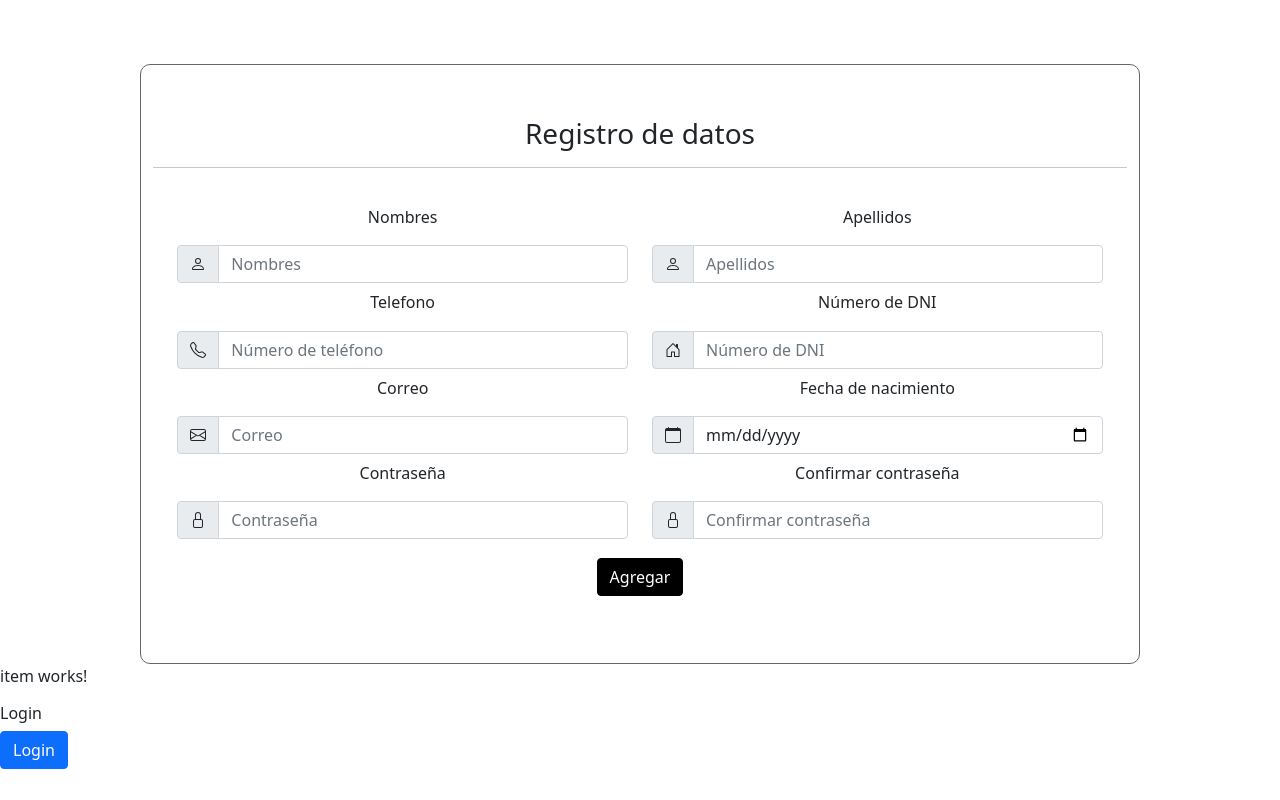
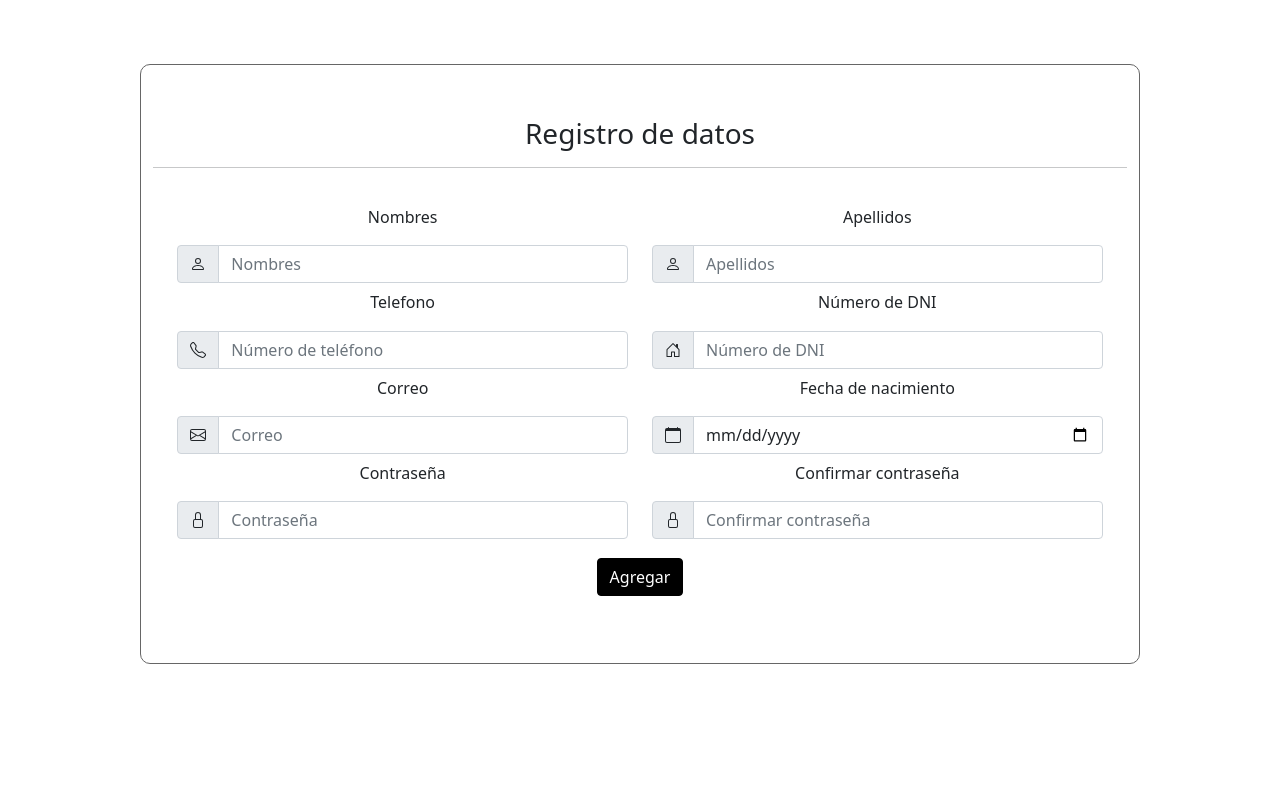
Before and after one commit to Cypher-Ai/Pizzeria, an Angular app in the folder projectoPizzeria/: page / in a window 1280 px wide. Built offline with nearby package versions, Linux system fonts and the light colour scheme.

Commit message:
modificacion mínima

```diff
--- a/projectoPizzeria/src/app/app.component.html
+++ b/projectoPizzeria/src/app/app.component.html
@@ -1,3 +1 @@
 <app-registro></app-registro>
-<app-item></app-item>
-<app-login></app-login>
--- a/projectoPizzeria/src/app/item/item.component.ts
+++ b/projectoPizzeria/src/app/item/item.component.ts
@@ -3,13 +3,10 @@ import { Component, OnInit } from '@angular/core';
 @Component({
   selector: 'app-item',
   templateUrl: './item.component.html',
-  styleUrls: ['./item.component.css']
+  styleUrls: ['./item.component.css'],
 })
 export class ItemComponent implements OnInit {
+  constructor() {}
 
-  constructor() { }
-
-  ngOnInit(): void {
-  }
-
+  ngOnInit(): void {}
 }
--- a/projectoPizzeria/src/app/registro/registro.component.html
+++ b/projectoPizzeria/src/app/registro/registro.component.html
@@ -7,7 +7,6 @@
     <hr />
     <form [formGroup]="formRegistro" (ngSubmit)="onSubmit()">
         <div class="row">
-
 
             <div class="input-label">
 
--- a/projectoPizzeria/src/app/registro/registro.component.ts
+++ b/projectoPizzeria/src/app/registro/registro.component.ts
@@ -27,7 +27,6 @@ export class RegistroComponent {
   contraseniaInput!: string;
   confimarContraseniaInput!: string;
   persona1!: Persona;
-
   personas: Persona[] = [];
 
   formRegistro: FormGroup;
@@ -79,6 +78,7 @@ export class RegistroComponent {
     return this.formRegistro.controls;
   }
 
+
   MustMatch(contrasenia1: string, confirmarContrasenia: string) {
     return (formRegistro: FormGroup) => {
       const control = formRegistro.controls[contrasenia1];
@@ -107,6 +107,8 @@ export class RegistroComponent {
   }
 
   personaRepetida() {
-    for (let i = 0; i < 3; i++) {}
+    for (let i = 0; i < 3; i++) {
+
+    }
   }
 }
```
Also changed, not shown: projectoPizzeria/src/app/app.module.ts (+7 -1 lines), projectoPizzeria/src/app/item/item.component.html (line endings or trailing spaces).
